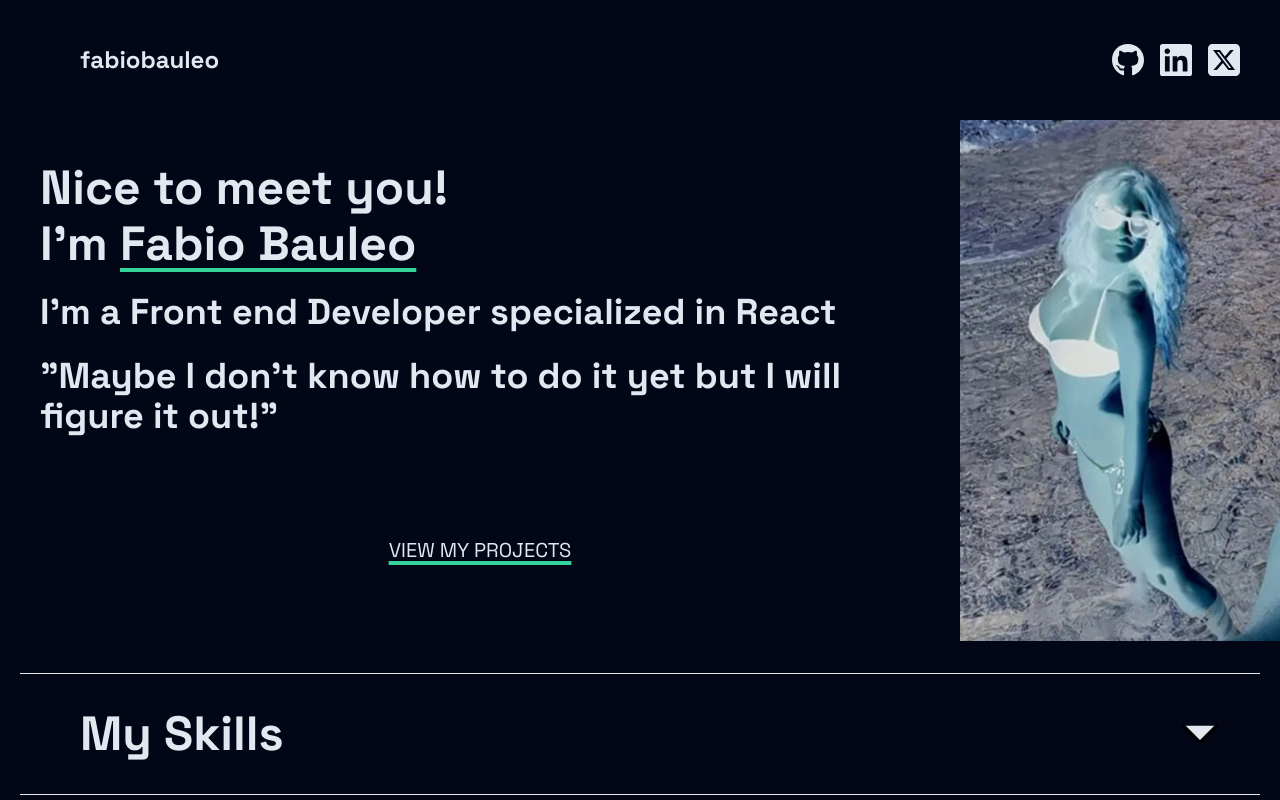
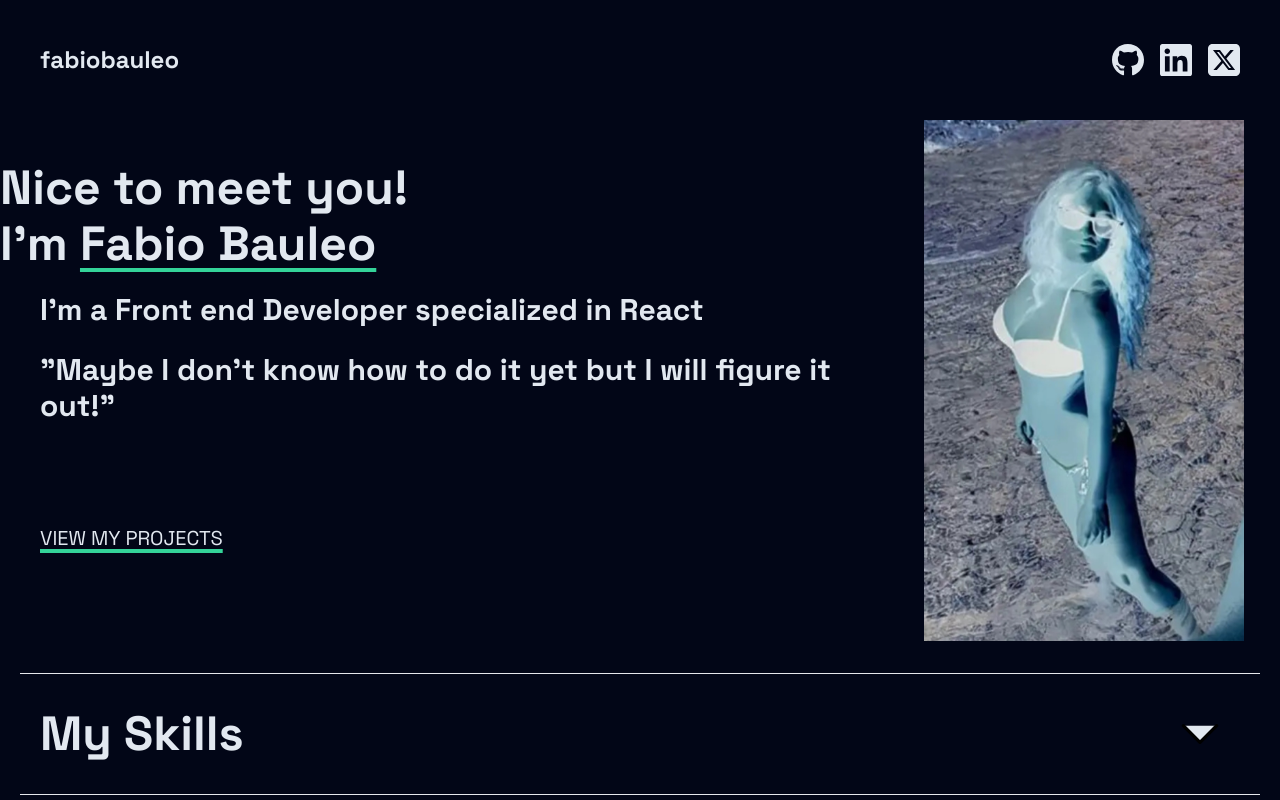
Before and after one commit to FabioDev86/my_new_portfolio, a Next.js app: page / in a window 1280 px wide. Shown: the top 800 px of the page. Built offline with nearby package versions, Linux system fonts and the light colour scheme.

Commit message:
fixed Hero styling

```diff
--- a/src/app/globals.css
+++ b/src/app/globals.css
@@ -15,14 +15,12 @@
       @apply lg:text-5xl;
       @apply py-1;
       @apply font-bold;
-      @apply sm:mx-10;
       @apply z-10;
     }
     h2 {
       @apply dark:text-slate-200;
       @apply text-2xl;
       @apply md:text-3xl;
-      @apply lg:text-4xl;
       @apply py-1;
       @apply font-bold;
       @apply sm:mx-10;
--- a/src/components/Certifications.jsx
+++ b/src/components/Certifications.jsx
@@ -6,7 +6,7 @@ export default function Certifications(){
     const[hidden, setHidden] = useState(true);
     return(
         <div className="z-10">
-            <div className="flex justify-around px-10 items-center">
+            <div className="flex justify-between px-10 items-center">
                 <h1>Certifications</h1>
                 <svg onClick = {() => setHidden(!hidden)} width="80px" height="80px" viewBox="0 0 24 24" className={"dark:fill-slate-200 transition ease-in-out delay-150 " + (!hidden ? "rotate-180" : "") } xmlns="http://www.w3.org/2000/svg">
                     <path d="M17 9.5L12 14.5L7 9.5" stroke="#000000" stroke-linecap="round" stroke-linejoin="round"/>
--- a/src/components/Header.jsx
+++ b/src/components/Header.jsx
@@ -1,7 +1,7 @@
 export default function Header(){
     return(
-        <header className='flex flex-col p-10 sm:flex-row gap-4 justify-between item-center'>
-            <h1 className='text-2xl dark:text-slate-200'>fabiobauleo</h1>
+        <header className='flex flex-col p-10 sm:flex-row justify-between item-center'>
+            <h1 className='text-2xl m-0 dark:text-slate-200'>fabiobauleo</h1>
             <div className='flex gap-4 item-center justify-center'>
                 <svg className="dark:fill-slate-200 w-8" xmlns="http://www.w3.org/2000/svg" viewBox="0 0 496 512"><path d="M165.9 397.4c0 2-2.3 3.6-5.2 3.6-3.3.3-5.6-1.3-5.6-3.6 0-2 2.3-3.6 5.2-3.6 3-.3 5.6 1.3 5.6 3.6zm-31.1-4.5c-.7 2 1.3 4.3 4.3 4.9 2.6 1 5.6 0 6.2-2s-1.3-4.3-4.3-5.2c-2.6-.7-5.5.3-6.2 2.3zm44.2-1.7c-2.9.7-4.9 2.6-4.6 4.9.3 2 2.9 3.3 5.9 2.6 2.9-.7 4.9-2.6 4.6-4.6-.3-1.9-3-3.2-5.9-2.9zM244.8 8C106.1 8 0 113.3 0 252c0 110.9 69.8 205.8 169.5 239.2 12.8 2.3 17.3-5.6 17.3-12.1 0-6.2-.3-40.4-.3-61.4 0 0-70 15-84.7-29.8 0 0-11.4-29.1-27.8-36.6 0 0-22.9-15.7 1.6-15.4 0 0 24.9 2 38.6 25.8 21.9 38.6 58.6 27.5 72.9 20.9 2.3-16 8.8-27.1 16-33.7-55.9-6.2-112.3-14.3-112.3-110.5 0-27.5 7.6-41.3 23.6-58.9-2.6-6.5-11.1-33.3 2.6-67.9 20.9-6.5 69 27 69 27 20-5.6 41.5-8.5 62.8-8.5s42.8 2.9 62.8 8.5c0 0 48.1-33.6 69-27 13.7 34.7 5.2 61.4 2.6 67.9 16 17.7 25.8 31.5 25.8 58.9 0 96.5-58.9 104.2-114.8 110.5 9.2 7.9 17 22.9 17 46.4 0 33.7-.3 75.4-.3 83.6 0 6.5 4.6 14.4 17.3 12.1C428.2 457.8 496 362.9 496 252 496 113.3 383.5 8 244.8 8zM97.2 352.9c-1.3 1-1 3.3.7 5.2 1.6 1.6 3.9 2.3 5.2 1 1.3-1 1-3.3-.7-5.2-1.6-1.6-3.9-2.3-5.2-1zm-10.8-8.1c-.7 1.3.3 2.9 2.3 3.9 1.6 1 3.6.7 4.3-.7.7-1.3-.3-2.9-2.3-3.9-2-.6-3.6-.3-4.3.7zm32.4 35.6c-1.6 1.3-1 4.3 1.3 6.2 2.3 2.3 5.2 2.6 6.5 1 1.3-1.3.7-4.3-1.3-6.2-2.2-2.3-5.2-2.6-6.5-1zm-11.4-14.7c-1.6 1-1.6 3.6 0 5.9 1.6 2.3 4.3 3.3 5.6 2.3 1.6-1.3 1.6-3.9 0-6.2-1.4-2.3-4-3.3-5.6-2z"/></svg>
                 <svg className="dark:fill-slate-200 w-8" viewBox="0 0 448 512"><path d="M416 32H31.9C14.3 32 0 46.5 0 64.3v383.4C0 465.5 14.3 480 31.9 480H416c17.6 0 32-14.5 32-32.3V64.3c0-17.8-14.4-32.3-32-32.3zM135.4 416H69V202.2h66.5V416zm-33.2-243c-21.3 0-38.5-17.3-38.5-38.5S80.9 96 102.2 96c21.2 0 38.5 17.3 38.5 38.5 0 21.3-17.2 38.5-38.5 38.5zm282.1 243h-66.4V312c0-24.8-.5-56.7-34.5-56.7-34.6 0-39.9 27-39.9 54.9V416h-66.4V202.2h63.7v29.2h.9c8.9-16.8 30.6-34.5 62.9-34.5 67.2 0 79.7 44.3 79.7 101.9V416z"/></svg>
--- a/src/components/Hero.jsx
+++ b/src/components/Hero.jsx
@@ -9,7 +9,7 @@ export default function Hero(){
                     width={200}
                     height={300}
                     alt="My profile picture"
-                    className="mx-auto w-1/2 mb-3 max-w-xs sm: z-0"
+                    className="mx-auto w-1/2 mb-3 max-w-xs sm:mr-9 z-0"
                 />
                 <div className="mt-10 flex flex-col gap-4">
                     <div>
@@ -18,7 +18,7 @@ export default function Hero(){
                     </div>
                     <h2>I'm a Front end Developer specialized in React</h2>
                     <h2>"Maybe I don't know how to do it yet but I will figure it out!"</h2>
-                    <button className="dark:text-slate-200 mt-20 sm:text-xl sm:mx-10 underline decoration-emerald-400 underline-offset-4 decoration-4">VIEW MY PROJECTS</button>
+                    <button className="dark:text-slate-200 mt-20 self-start sm:text-xl sm:mx-10 underline decoration-emerald-400 underline-offset-4 decoration-4">VIEW MY PROJECTS</button>
                 </div>
             </div>
 
--- a/src/components/Skills.jsx
+++ b/src/components/Skills.jsx
@@ -6,7 +6,7 @@ export default function Skills(){
     return(
         <div className="z-10">
             <div className="flex justify-between px-10 items-center">
-                <h1>My Skills</h1>
+                <h1 className="m-0">My Skills</h1>
 
                 <svg onClick = {() => setHidden(!hidden)} width="80px" height="80px" viewBox="0 0 24 24" className={"dark:fill-slate-200 transition ease-in-out delay-150 " + (!hidden ? "rotate-180" : "") } xmlns="http://www.w3.org/2000/svg">
                     <path d="M17 9.5L12 14.5L7 9.5" stroke="#000000" stroke-linecap="round" stroke-linejoin="round"/>
@@ -18,7 +18,7 @@ export default function Skills(){
                     <p className="backend">Back End</p>
                     <p className="utility">Generic</p>
                 </div>
-                <div className="grid md:grid-cols-3 lg:grid-cols-4 ">
+                <div className="grid md:grid-cols-3 lg:grid-cols-4">
                     <h2 className="frontend">HTML</h2>
                     <h2 className="frontend">CSS</h2>
                     <h2 className="frontend">Java Script</h2>
@@ -31,6 +31,7 @@ export default function Skills(){
                     <h2 className="utility">Figma</h2>
                     <h2 className="utility">Git Hub</h2>
                     <h2 className="utility">VS Code</h2>
+                    <h2 className="utility">Linux Bash</h2>
                 </div>
 
             </div>
```
